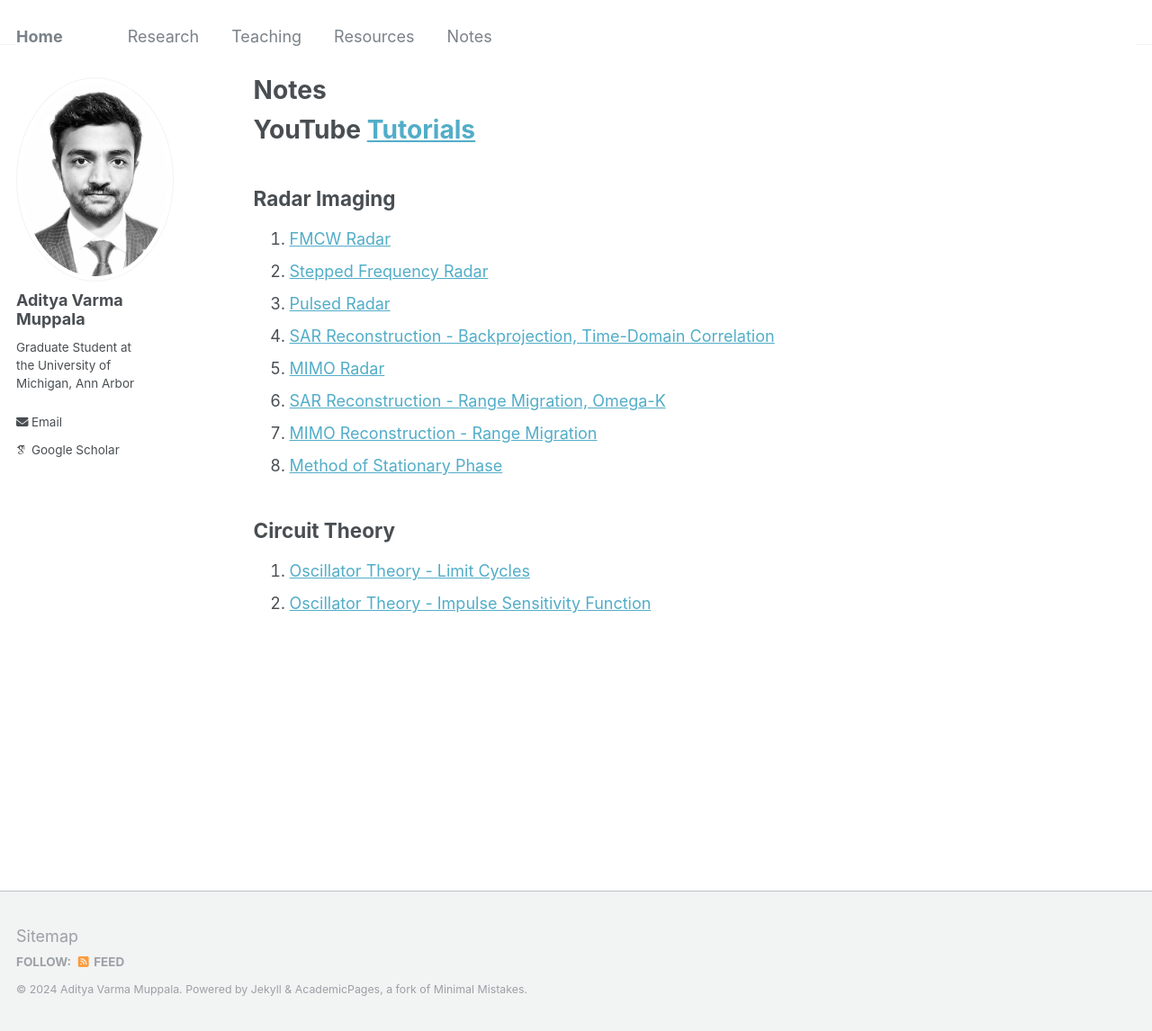
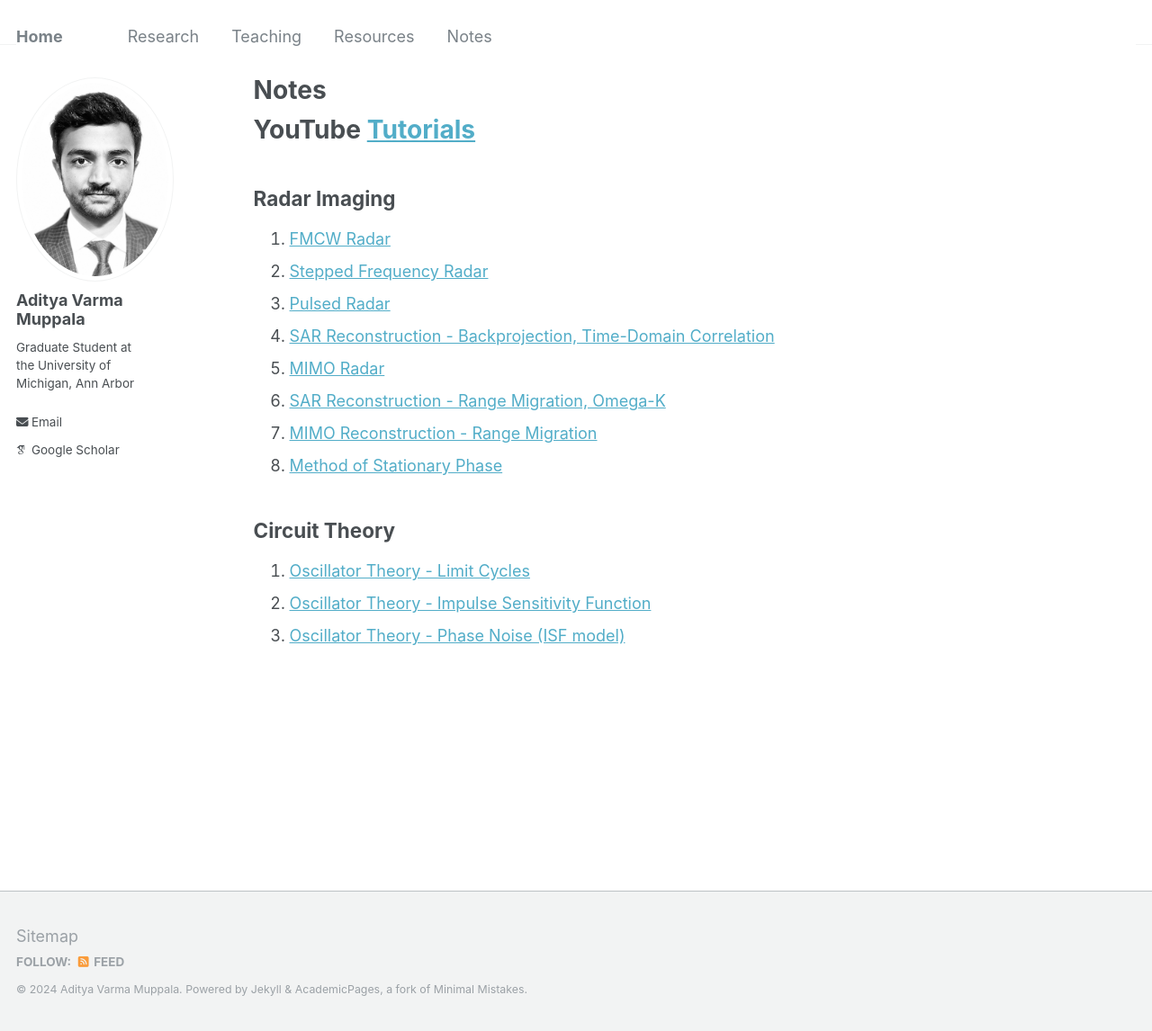
Before and after one commit to AdityaMuppala/adityamuppala.github.io, a Jekyll site: the page built from _pages/notes.md, in a window 1280 px wide and 1146 px high. Shown: the whole window at 90% size. Built offline with Jekyll 4.4.1, drawn with Linux system fonts in a browser that asks for light colours; some web fonts are replaced.

Commit message:
Update notes.md

```diff
--- a/_pages/notes.md
+++ b/_pages/notes.md
@@ -21,3 +21,4 @@ author_profile: true
 
 1. [Oscillator Theory - Limit Cycles](https://adityamuppala.github.io/assets/YouTube_Notes/MMIC_Limit_Cycles.pdf)
 2. [Oscillator Theory - Impulse Sensitivity Function](https://adityamuppala.github.io/assets/YouTube_Notes/Oscillators_ISF_model.pdf)
+3. [Oscillator Theory - Phase Noise (ISF model)](https://adityamuppala.github.io/assets/YouTube_Notes/Phase_Noise_ISF_Model.pdf)
```
